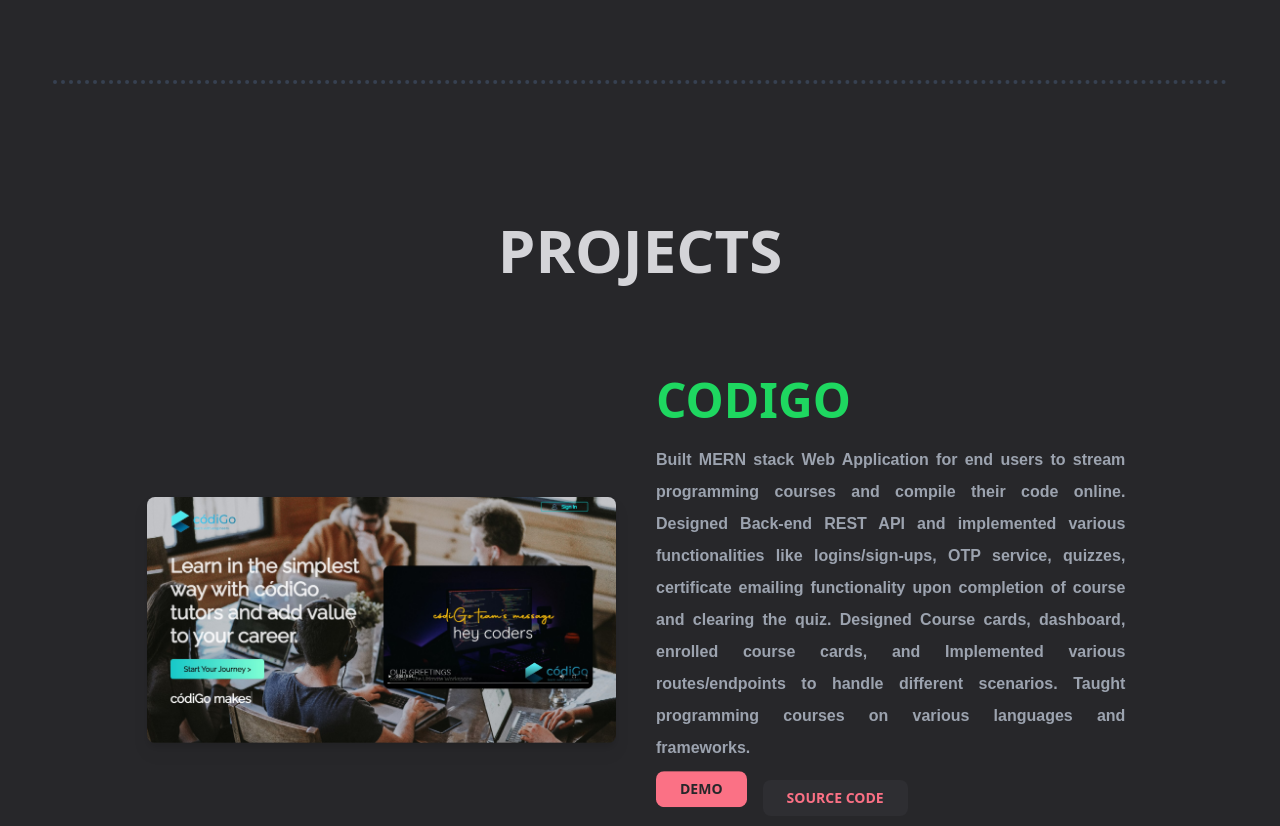
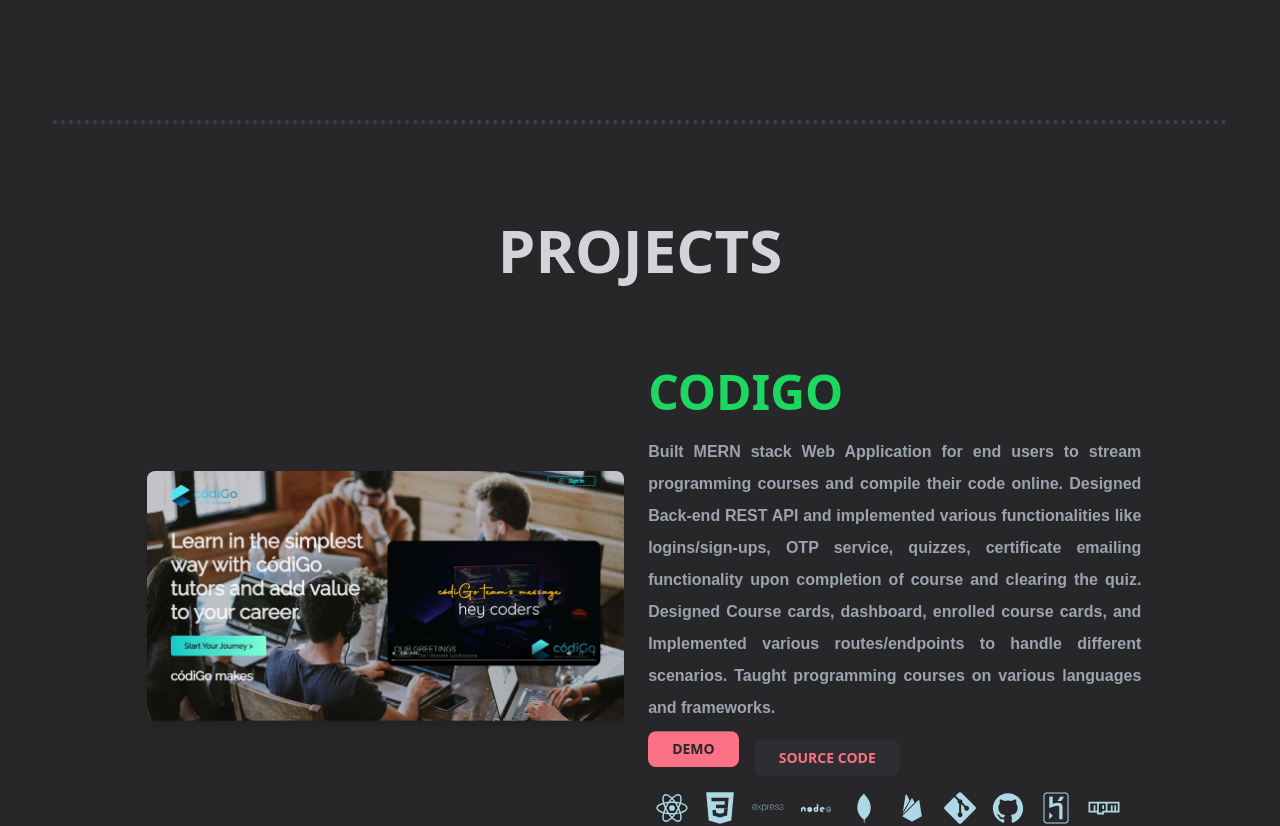
Before and after one commit to bhaveshmhadse/portfolio-nextjs, a Next.js app: page / in a window 1280 px wide. Shown: the part 640-1466 px from the top of the page. Built offline with nearby package versions, Linux system fonts and the light colour scheme.

Commit message:
Refactored

```diff
--- a/components/Global/SectionHeader.tsx
+++ b/components/Global/SectionHeader.tsx
@@ -1,9 +1,5 @@
 const SectionHeader = ({ title }: { title: string }) => {
-  return (
-    <div className='text-zinc-300 font-extrabold uppercase lg:text-6xl text-5xl -translate-y-10 lg:text-center text-left px-6 -mb-16 lg:mb-0'>
-      {title}
-    </div>
-  );
+  return <div className='text-zinc-300 font-extrabold uppercase lg:text-6xl text-5xl -translate-y-10 lg:text-center text-left px-2 -mb-16 lg:mb-0'>{title}</div>;
 };
 
 export default SectionHeader;
--- a/components/Hero/HeroSection.tsx
+++ b/components/Hero/HeroSection.tsx
@@ -1,3 +1,4 @@
+import DecorativeLineSeperator from "../Global/DecorativeLineSeperator";
 import Navbar from "./Navbar";
 import PersonalInformation from "./PersonalInformation";
 
--- a/components/Hero/PersonalInformation.tsx
+++ b/components/Hero/PersonalInformation.tsx
@@ -39,7 +39,7 @@
           </div>
         </motion.div>
       </div>
-      <div className='-translate-y-20'>
+      <div className='-translate-y-10'>
         <DecorativeLineSeperator />
       </div>
     </div>
--- a/components/Projects/ProjectCard.tsx
+++ b/components/Projects/ProjectCard.tsx
@@ -9,9 +9,9 @@
 import { isEven } from "../../controllers/helperFuntions";
 
 const ProjectCard = ({ index, heading, description, imageUrl, liveDemoUrl, githubUrl }: any) => {
-  let [orientation, setorientation] = useState<any[]>([<ProjectImage alignImageToLeft={index % 2 == 0} imageUrl={imageUrl} key={Math.random().toString()} />, <ProjectInfo individualProjectUrl={imageUrl} liveDemoUrl={liveDemoUrl} githubUrl={githubUrl} description={description} heading={heading} key={Math.random().toString()} />]);
+  let [orientation, setorientation] = useState<any[]>([<ProjectImage alignImageToLeft={index % 2 != 0} imageUrl={imageUrl} key={Math.random().toString()} />, <ProjectInfo addPaddingToLeft={index % 2 != 0} liveDemoUrl={liveDemoUrl} githubUrl={githubUrl} description={description} heading={heading} key={Math.random().toString()} />]);
 
-  const changeOrientation = () => (isEven(index) ? setorientation([<ProjectImage alignImageToLeft={index % 2 == 0} imageUrl={imageUrl} key={Math.random().toString()} />, <ProjectInfo individualProjectUrl={imageUrl} liveDemoUrl={liveDemoUrl} githubUrl={githubUrl} description={description} heading={heading} key={Math.random().toString()} />]) : setorientation([<ProjectInfo individualProjectUrl={imageUrl} liveDemoUrl={liveDemoUrl} githubUrl={githubUrl} description={description} heading={heading} key={Math.random().toString()} />, <ProjectImage alignImageToLeft={index % 2 == 0} imageUrl={imageUrl} key={Math.random().toString()} />]));
+  const changeOrientation = () => (isEven(index) ? setorientation([<ProjectImage alignImageToLeft={index % 2 != 0} imageUrl={imageUrl} key={Math.random().toString()} />, <ProjectInfo addPaddingToLeft={index % 2 != 0} liveDemoUrl={liveDemoUrl} githubUrl={githubUrl} description={description} heading={heading} key={Math.random().toString()} />]) : setorientation([<ProjectInfo addPaddingToLeft={index % 2 != 0} liveDemoUrl={liveDemoUrl} githubUrl={githubUrl} description={description} heading={heading} key={Math.random().toString()} />, <ProjectImage alignImageToLeft={index % 2 != 0} imageUrl={imageUrl} key={Math.random().toString()} />]));
 
   const handleOrientation = () => {
     window.innerWidth > 600 ? changeOrientation() : "";
@@ -26,7 +26,7 @@
   return (
     <div className='flex m-0 h-auto w-full items-center justify-center'>
       <div className='h-auto w-full lg:w-5/6 '>
-        <div className=' my-20 h-auto lg:my-10 mx-4 block lg:flex '>{orientation.map(eachObj => eachObj)}</div>
+        <div className='my-20 h-auto lg:my-10 mx-4 block lg:flex '>{orientation.map(eachObj => eachObj)}</div>
       </div>
     </div>
   );
@@ -34,8 +34,8 @@
 
 const ProjectImage = ({ imageUrl, alignImageToLeft }: { imageUrl: string; alignImageToLeft: any }) => {
   return (
-    <div className={`w-full lg:p-4 flex  items-center  my-10 ${alignImageToLeft ? "lg:justify-start" : "lg:justify-end"} justify-center`}>
-      <div className='  justify-start items-start h-auto lg:w-full w-11/12  flex'>
+    <div className={`w-full p-0 lg:p-4 flex items-center  my-10 ${alignImageToLeft ? "lg:justify-start" : "lg:justify-end"} justify-center`}>
+      <div className='justify-start items-start h-auto w-full flex'>
         <Link key={Math.random().toString()} href={`${imageUrl.split(".jpg").join("/")}`}>
           <img className='hover:scale-110 hover:rounded-lg  duration-300 hover:drop-shadow-2xl lg:p-2 rounded-2xl drop-shadow-lg w-full smooth-image' src={`${imageUrl}`} />
         </Link>
@@ -44,9 +44,9 @@
   );
 };
 
-const ProjectInfo = ({ heading, description, liveDemoUrl, githubUrl, individualProjectUrl }) => {
+const ProjectInfo = ({ heading, description, liveDemoUrl, githubUrl, addPaddingToLeft }) => {
   return (
-    <div key={Math.random().toString()} className='w-full  p-4 flex items-center justify-center '>
+    <div key={Math.random().toString()} className={`w-full  py-2 ${addPaddingToLeft ? "pl-4" : "px-0"}  flex items-center justify-center `}>
       <div className=' w-full'>
         <h1 className='text-5xl mb-5 green-text font-extrabold uppercase'> {heading} </h1>
         <p className='mb-4 text-justify lg:pr-4 font-bold text-gray-400 leading-loose paragraph'> {description} </p>
--- a/components/Projects/ProjectsSection.tsx
+++ b/components/Projects/ProjectsSection.tsx
@@ -20,7 +20,7 @@
   }, []);
 
   return (
-    <div className='flex w-full h-auto py-24'>
+    <div className='flex w-full h-auto pt-10 lg:pt-24'>
       <div className='h-auto w-full'>
         <SectionHeader title='Projects' />
 
--- a/components/Skills/SkillsSection.tsx
+++ b/components/Skills/SkillsSection.tsx
@@ -3,7 +3,7 @@
 
 const SkillsSection = () => {
   return (
-    <div>
+    <div className='m-0'>
       <div className='header'>Skills</div>
       <SkillSet />
       <DecorativeLineSeperator />
--- a/styles/globals.css
+++ b/styles/globals.css
@@ -44,7 +44,7 @@
 }
 
 .header {
-  @apply text-zinc-300 font-extrabold uppercase lg:text-6xl text-5xl my-10 lg:text-center text-left px-6;
+  @apply text-zinc-300 font-extrabold uppercase lg:text-6xl text-5xl my-10 lg:text-center text-left px-4;
 }
 
 .heading {
```
Also changed, not shown: 1 other file (tests, documents, lock files or other folders).
